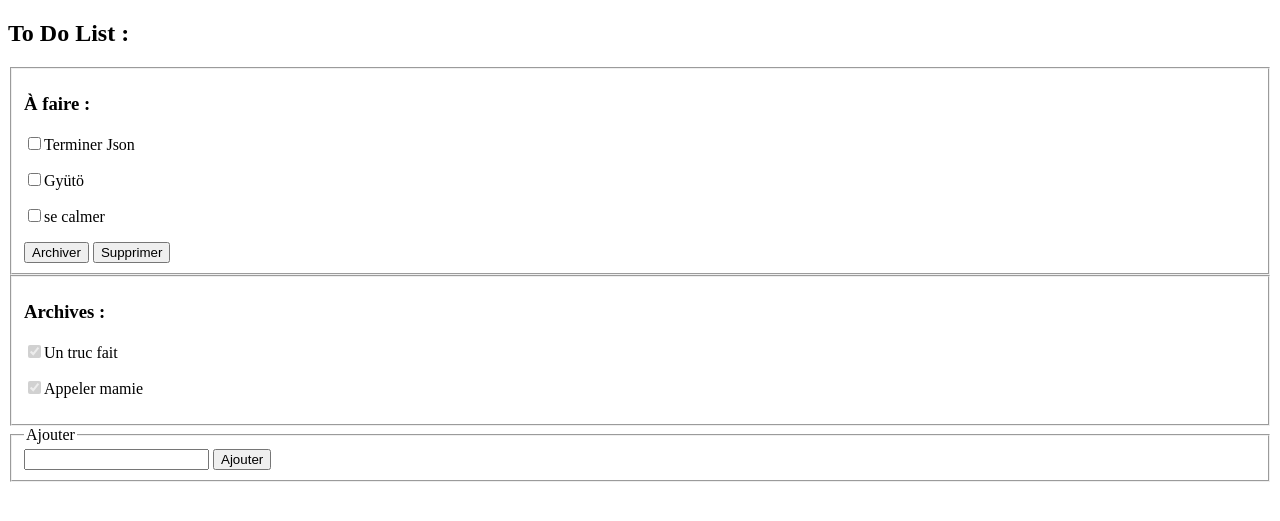
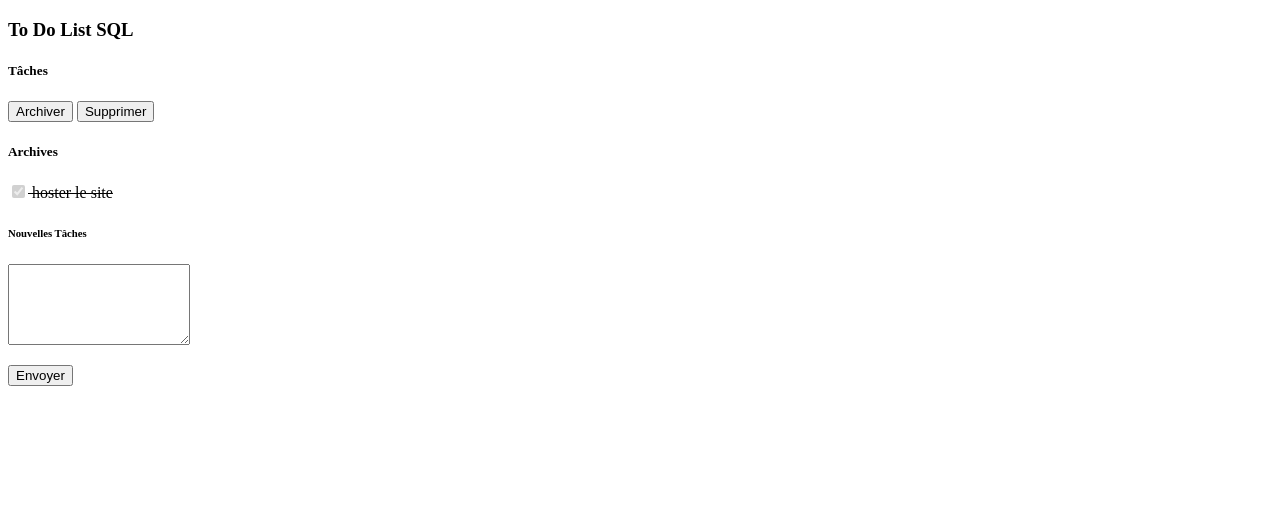
Before and after one commit to Warlickx/ToDoList-json, a PHP site: page /formulaire.php in a window 1280 px wide. Shown: the top 521 px of the page. Run offline with PHP 8.4, Linux system fonts and the light colour scheme.

Commit message:
bonne chance

```diff
--- a/formulaire.php
+++ b/formulaire.php
@@ -1,92 +1,55 @@
-<!--Variables et fonctions-->
-
 <?php
-//Variables
-$url = 'assets/json/todo.json'; //Chemin url
-$data = file_get_contents($url); //mets les données json dans une variable
-$taches = json_decode($data); //décode les données json
-$json = json_encode($taches); //encode les changements
-//Fonctions
-function todo($taches) //Affichage des tâches à faire
-{
-    foreach ($taches as $value => $row){
-        if ($taches[$value]->{'done'} == false){
-            echo "<p><input type='checkbox' name='check1' value='value1' >".$taches[$value]->{'tache'}."</p>";
-        }
-    }
-}
-function done($taches)
-{
-    foreach ($taches as $value => $row){
-        if ($taches[$value]->{'done'} == true){
-            echo "<p><input type='checkbox' name='check1' value='value1' disabled='true' checked='true'>".$taches[$value]->{'tache'}."</p>";
-        }
-    }
-}
-//CA MARCHE PAS
-//function archiver()
-//{
-//    foreach ($taches as $value=> $row){
-//        if (empty($_POST['check1'])){     //Si la checkbox est vide, on reste sur "todo"
-//            todo();
-//        }
-//        else{                             //else on encode dans les lignes cochées true pour la valeur 'done'
-//            $taches['done'] = true;
-//            file_put_contents('todo.json', $json);
-//            done();
-//        }
-//    }
-//}
-
+require('contenu.php');
 ?>
 
-<!--HTML-->
+<!DOCTYPE html>
+<html>
 
-<!DOCTYPE html>
-<html lang="en">
 <head>
-    <meta charset="UTF-8">
-    <meta name="viewport" content="width=device-width, initial-scale=1.0">
-    <meta http-equiv="X-UA-Compatible" content="ie=edge">
-    <title>Ma ToDolist Json</title>
+    <meta charset="utf-8">
+    <meta http-equiv="X-UA-Compatible" content="IE=edge">
+    <title>To Do List</title>
+    <meta name="viewport" content="width=device-width, initial-scale=1">
 </head>
+
 <body>
-<h2>To Do List :</h2>
-<form id="ToDo" method="post" action="formulaire.php">
+    <section class="container-fluid maincontent">
+        <div class="top">
+            <h3>To Do List SQL</h3>
+        </div>
+        <div class="middle">
+            <h5>Tâches</h5>
+            <form method="POST">
+                <?php
+                if (is_array($array_data)) {
+                    foreach ($array_data as $value) {
+                        if ($value['bool'] === 0) {
+                            echo "<p><input type='checkbox' name='checkbox[]' value='" . $value['ID'] . "' />" . " " . $value['taches'] . "</p>";
+                        }
+                    }
+                } ?>
+                <button type="submit" name="archive" class="btn btn-secondary my-3">Archiver</button>
+                <button type="submit" name="delete" class="btn btn-danger my-3">Supprimer</button>
+            </form>
+            <h5>Archives</h5>
+            <?php
+            if (is_array($array_data)) {
+                foreach ($array_data as $value) {
+                    if ($value['bool'] === 1) {
+                        echo "<p><input type='checkbox' name='checkbox[]' disabled='disabled' checked='checked' /><strike>" . " " . $value['taches'] . "</strike></p>";
+                    }
+                }
+            } ?>
+        </div>
+        <form action="index.php" method="POST">
+            <div class="bottom">
+                <h6>Nouvelles Tâches</h6>
+                <textarea rows="5" col="100" class="taches mt-3" name="taches"></textarea>
+                <?php echo "<p>" . $error . "</p>" ?>
+                <p><button type="submit" name="submit" value="Envoyer" class="btn btn-secondary my-3">Envoyer</button></p>
+        </form>
+        </div>
+    </section>
+</body>
 
-<!--A faire-->
-
-    <fieldset class="1eresection">
-        <div class='main'>
-            <div id='encours'>
-                <h3>À faire :</h3>
-                <?php todo($taches) ?>
-            </div>
-        </div>
-        <input type="submit" value="Archiver" onclick="archiver()" name="afaire">
-		<input type="submit" value="Supprimer" onclick="supprimer()" name="delete">
-    </fieldset>
-
-<!--Fait-->
-
-    <fieldset class="2emesection">
-    <div class='main'>
-        <div id='fait'>
-            <h3>Archives :</h3>
-            <?php done($taches) ?>
-        </div>
-    </div>
-    </fieldset>
-</form>
-<form id="ajouter" method="post" action="formulaire.php">
-    <fieldset class="3emesection">
-        <legend class="w-auto">Ajouter</legend>
-            <input type="text" name="ajouter">
-        <input type="submit" value="Ajouter" name="ajout" id="ajout" class="col-md-9">
-    </fieldset>
-</form>
-<?php
-
-?>
-</body>
 </html>
--- /dev/null
+++ b/index.php
@@ -0,0 +1,3 @@
+<?php
+include('formulaire.php');
+ ?>
--- /dev/null
+++ b/todolist.json
@@ -0,0 +1,6 @@
+{
+    "2":
+    {"ID":2,"taches":"hoster le site",
+    "bool":1
+    }
+}
```
Also changed, not shown: contenu.php (added, +57 -0 lines).
